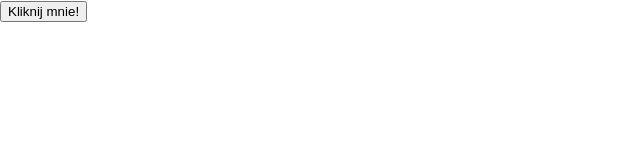
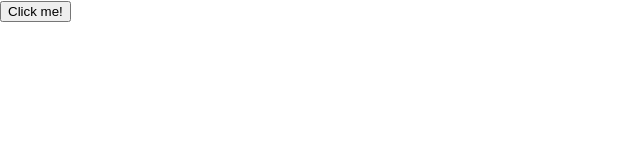
Before and after one commit to kekemato/React-classes-third-day, a React (Create React App) app: page / in a window 1280 px wide. Shown: the top 160 px of the page, without its empty margins (0-640 px from the left). Built offline with nearby package versions, Linux system fonts and the light colour scheme.

Commit message:
improving task 2

```diff
--- a/src/App.js
+++ b/src/App.js
@@ -4,7 +4,9 @@ import Button from './button.js'
 
 const App = (props) => (
     <div>
-        <Button />
+        <Button
+        label= "Click me!"
+        />
     </div>
 )
 
--- a/src/button.js
+++ b/src/button.js
@@ -1,9 +1,13 @@
 import React from 'react'
 
 const Button = (props) =>
-    <button>
-        Kliknij mnie!
+    <button onClick={() => buttonHandler()}>
+        {props.label}
     </button>
+
+const buttonHandler = () => {
+    alert("I was clicked!")
+}
 
 
 export default Button
```
